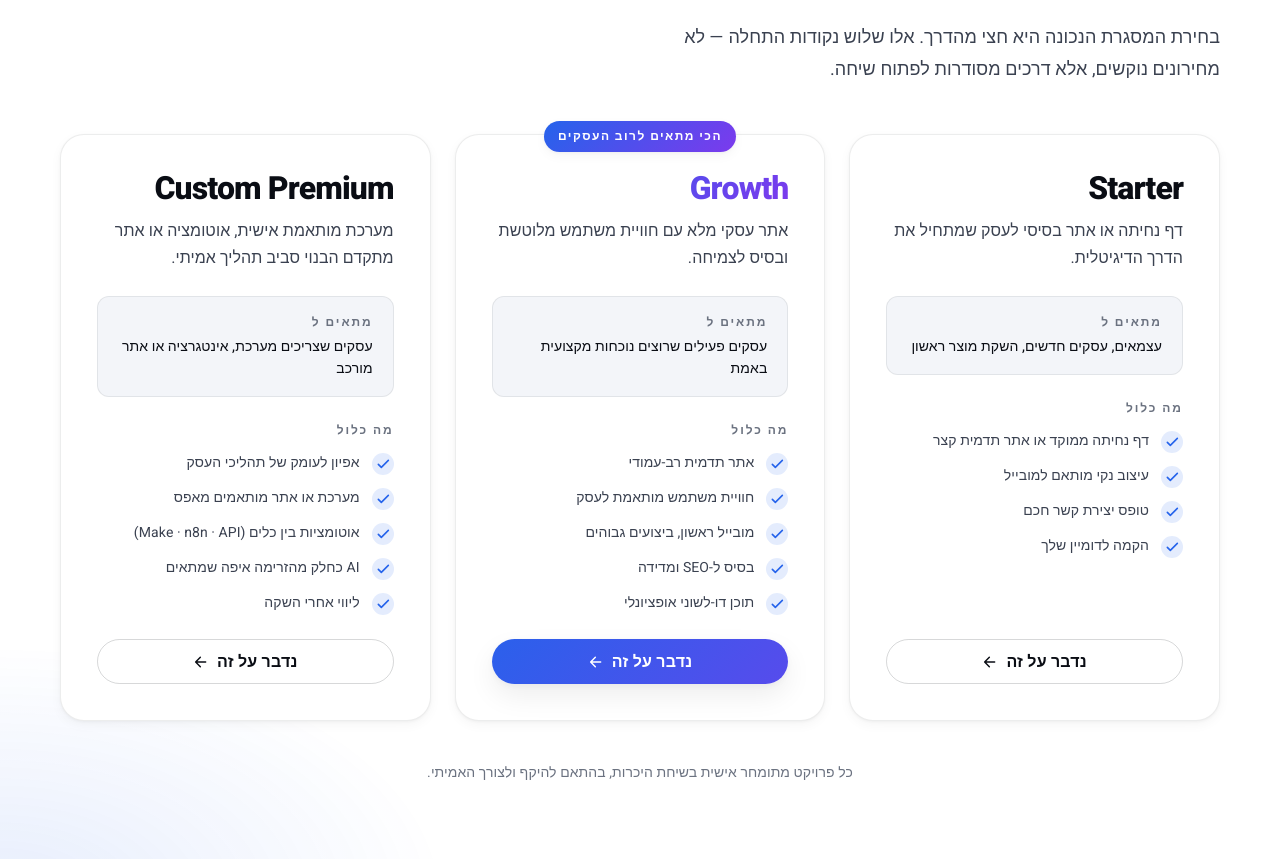
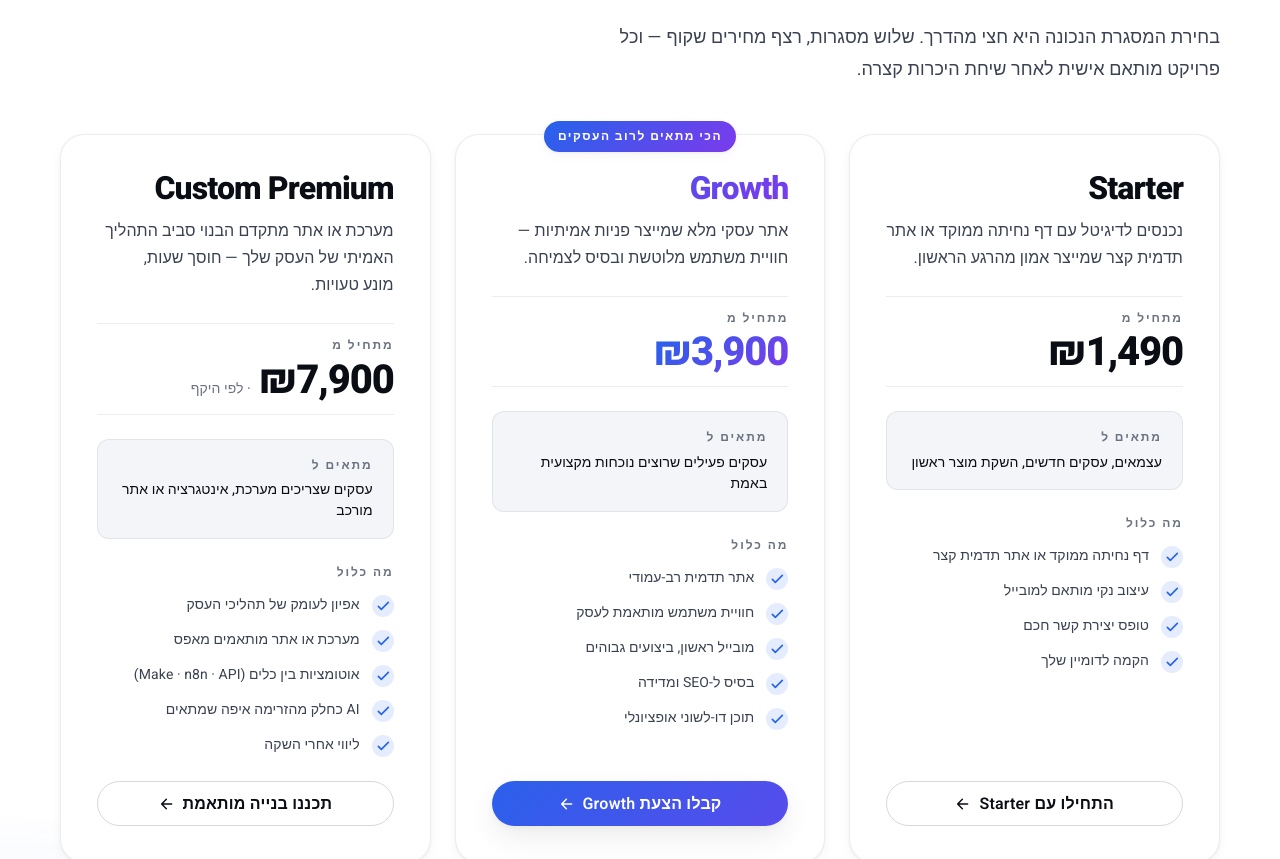
Before and after one commit to yuvalzakay26-ship-it/yuval-digital, a React (Vite) app: page / in a window 1280 px wide. Shown: the part 4340-5199 px from the top of the page. Built offline with nearby package versions, Linux system fonts and the light colour scheme.

Commit message:
Upgrade packages section with pricing psychology and stronger CTAs

```diff
--- a/src/i18n/en.js
+++ b/src/i18n/en.js
@@ -331,30 +331,34 @@ const en = {
   },
   packages: {
     eyebrow: 'Starting points',
-    title: 'How to start? Three clear starting points.',
+    title: 'Three clear starting points. Transparent pricing.',
     subtitle:
-      "Picking the right frame is half the work. These are three honest starting points — not rigid price lists, but structured ways to open the conversation.",
+      "Picking the right frame is half the work. Three honest starting points with a transparent price ladder — final scope is sized in a short discovery call.",
     fromLabel: 'For',
     deliverablesLabel: "What's included",
+    priceLabel: 'Starting from',
     cta: "Let's talk about it",
-    note: 'Every project is priced individually on a discovery call, based on real scope and need.',
+    note: 'The prices shown are floors, not ceilings. Final scope is sized on a short discovery call — no surprises, no bloated retainers.',
     plans: [
       {
         id: 'starter',
         name: 'Starter',
-        tagline: 'A focused landing page or a simple site for a business beginning its digital path.',
+        tagline: 'Step online with a focused landing page or a short brand site that earns trust from the first scroll.',
+        price: '₪1,490',
         for: 'Solo professionals, new businesses, first product launches',
         deliverables: [
           'One focused landing page or a short brand site',
           'Clean mobile-first design',
           'Smart contact form',
           'Domain hookup and go-live'
-        ]
+        ],
+        cta: 'Start with Starter'
       },
       {
         id: 'growth',
         name: 'Growth',
-        tagline: 'A full business site with polished UX and a foundation built to grow.',
+        tagline: 'A full business site that turns visitors into real inquiries — polished UX and a foundation built to grow.',
+        price: '₪3,900',
         for: 'Active businesses ready for serious online presence',
         deliverables: [
           'Multi-page brand website',
@@ -364,12 +368,15 @@ const en = {
           'Bilingual content available'
         ],
         highlight: true,
-        badge: 'Most chosen'
+        badge: 'Most chosen',
+        cta: 'Get a Growth quote'
       },
       {
         id: 'custom',
         name: 'Custom Premium',
-        tagline: 'A tailored system, automation or advanced site built around a real workflow.',
+        tagline: 'A tailored system or advanced site built around your real workflow — saves hours, prevents recurring mistakes.',
+        price: '₪7,900',
+        priceNote: 'by scope',
         for: 'Businesses needing a system, integration or complex site',
         deliverables: [
           'Deep discovery of your business workflow',
@@ -377,7 +384,8 @@ const en = {
           'Automations between tools (Make · n8n · APIs)',
           'AI in the workflow where it adds value',
           'Post-launch support'
-        ]
+        ],
+        cta: 'Plan a custom build'
       }
     ]
   },
--- a/src/i18n/he.js
+++ b/src/i18n/he.js
@@ -332,30 +332,34 @@ const he = {
   },
   packages: {
     eyebrow: 'נקודות התחלה',
-    title: 'איך מתחילים? שלוש נקודות התחלה ברורות.',
+    title: 'שלוש נקודות התחלה ברורות. מחירים שקופים.',
     subtitle:
-      'בחירת המסגרת הנכונה היא חצי מהדרך. אלו שלוש נקודות התחלה — לא מחירונים נוקשים, אלא דרכים מסודרות לפתוח שיחה.',
+      'בחירת המסגרת הנכונה היא חצי מהדרך. שלוש מסגרות, רצף מחירים שקוף — וכל פרויקט מותאם אישית לאחר שיחת היכרות קצרה.',
     fromLabel: 'מתאים ל',
     deliverablesLabel: 'מה כלול',
+    priceLabel: 'מתחיל מ',
     cta: 'נדבר על זה',
-    note: 'כל פרויקט מתומחר אישית בשיחת היכרות, בהתאם להיקף ולצורך האמיתי.',
+    note: 'המחירים שמופיעים הם רצפה — נקודת התחלה, לא תקרה. ההיקף הסופי מתומחר בשיחה קצרה, ללא הפתעות, ללא הסכמי החזקה מנופחים.',
     plans: [
       {
         id: 'starter',
         name: 'Starter',
-        tagline: 'דף נחיתה או אתר בסיסי לעסק שמתחיל את הדרך הדיגיטלית.',
+        tagline: 'נכנסים לדיגיטל עם דף נחיתה ממוקד או אתר תדמית קצר שמייצר אמון מהרגע הראשון.',
+        price: '₪1,490',
         for: 'עצמאים, עסקים חדשים, השקת מוצר ראשון',
         deliverables: [
           'דף נחיתה ממוקד או אתר תדמית קצר',
           'עיצוב נקי מותאם למובייל',
           'טופס יצירת קשר חכם',
           'הקמה לדומיין שלך'
-        ]
+        ],
+        cta: 'התחילו עם Starter'
       },
       {
         id: 'growth',
         name: 'Growth',
-        tagline: 'אתר עסקי מלא עם חוויית משתמש מלוטשת ובסיס לצמיחה.',
+        tagline: 'אתר עסקי מלא שמייצר פניות אמיתיות — חוויית משתמש מלוטשת ובסיס לצמיחה.',
+        price: '₪3,900',
         for: 'עסקים פעילים שרוצים נוכחות מקצועית באמת',
         deliverables: [
           'אתר תדמית רב-עמודי',
@@ -365,12 +369,15 @@ const he = {
           'תוכן דו-לשוני אופציונלי'
         ],
         highlight: true,
-        badge: 'הכי מתאים לרוב העסקים'
+        badge: 'הכי מתאים לרוב העסקים',
+        cta: 'קבלו הצעת Growth'
       },
       {
         id: 'custom',
         name: 'Custom Premium',
-        tagline: 'מערכת מותאמת אישית, אוטומציה או אתר מתקדם הבנוי סביב תהליך אמיתי.',
+        tagline: 'מערכת או אתר מתקדם הבנוי סביב התהליך האמיתי של העסק שלך — חוסך שעות, מונע טעויות.',
+        price: '₪7,900',
+        priceNote: 'לפי היקף',
         for: 'עסקים שצריכים מערכת, אינטגרציה או אתר מורכב',
         deliverables: [
           'אפיון לעומק של תהליכי העסק',
@@ -378,7 +385,8 @@ const he = {
           'אוטומציות בין כלים (Make · n8n · API)',
           'AI כחלק מהזרימה איפה שמתאים',
           'ליווי אחרי השקה'
-        ]
+        ],
+        cta: 'תכננו בנייה מותאמת'
       }
     ]
   },
--- a/src/sections/Packages.css
+++ b/src/sections/Packages.css
@@ -118,6 +118,60 @@
   letter-spacing: 0.005em;
 }
 
+/* ---- Price anchor (starting from) ----
+   Sits between header and "for" block. Top + bottom hairline rules echo the
+   .package__for chip but kept open so the number reads as a price, not a chip.
+   The amount uses display font + tabular spacing; on the highlight plan the
+   amount adopts the gradient text-fill. priceNote stays muted (outside the
+   gradient span) so "by scope / לפי היקף" never inherits transparent fill. */
+.package__price {
+  display: flex;
+  flex-direction: column;
+  gap: var(--space-1);
+  padding-block: var(--space-3);
+  border-block: 1px solid var(--color-border);
+}
+
+.package__price-label {
+  font-size: var(--fs-xs);
+  font-weight: var(--fw-bold);
+  letter-spacing: 0.16em;
+  text-transform: uppercase;
+  color: var(--color-text-muted);
+}
+
+.package__price-row {
+  display: inline-flex;
+  align-items: baseline;
+  gap: var(--space-2);
+  flex-wrap: wrap;
+}
+
+.package__price-amount {
+  font-size: var(--fs-3xl);
+  font-weight: var(--fw-black);
+  letter-spacing: -0.028em;
+  line-height: 1.05;
+  font-family: var(--font-display);
+  color: var(--color-text);
+  font-variant-numeric: tabular-nums;
+}
+
+.package--highlight .package__price-amount {
+  background: var(--gradient-accent);
+  -webkit-background-clip: text;
+  background-clip: text;
+  -webkit-text-fill-color: transparent;
+  color: transparent;
+}
+
+.package__price-note {
+  font-size: var(--fs-sm);
+  font-weight: var(--fw-medium);
+  color: var(--color-text-muted);
+  letter-spacing: 0.005em;
+}
+
 /* ---- For (target audience) ---- */
 .package__for {
   display: flex;
--- a/src/sections/Packages.jsx
+++ b/src/sections/Packages.jsx
@@ -47,6 +47,18 @@ export default function Packages() {
                   <p className="package__tagline">{plan.tagline}</p>
                 </header>
 
+                {plan.price && (
+                  <div className="package__price">
+                    <span className="package__price-label">{t('packages.priceLabel')}</span>
+                    <div className="package__price-row">
+                      <span className="package__price-amount" dir="ltr">{plan.price}</span>
+                      {plan.priceNote && (
+                        <span className="package__price-note">· {plan.priceNote}</span>
+                      )}
+                    </div>
+                  </div>
+                )}
+
                 <div className="package__for">
                   <span className="package__for-label">{t('packages.fromLabel')}</span>
                   <span className="package__for-text">{plan.for}</span>
@@ -74,7 +86,7 @@ export default function Packages() {
                   className="package__cta"
                   iconEnd={<ArrowIcon />}
                 >
-                  {t('packages.cta')}
+                  {plan.cta || t('packages.cta')}
                 </Button>
               </article>
             </Reveal>
```
